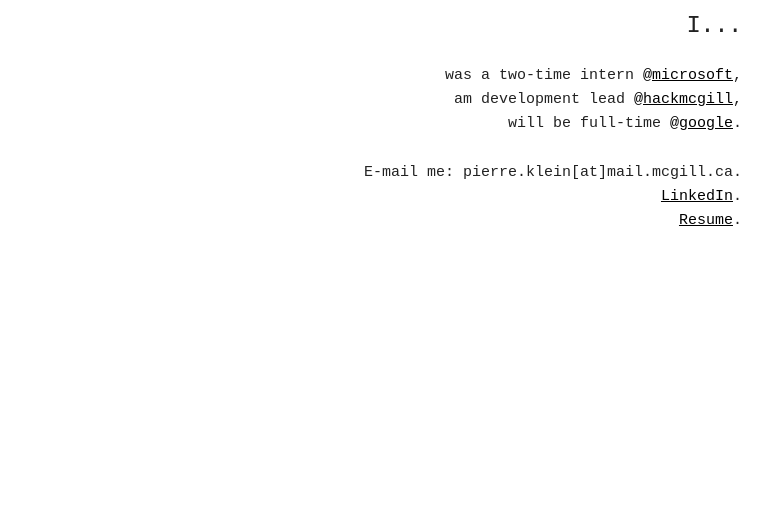
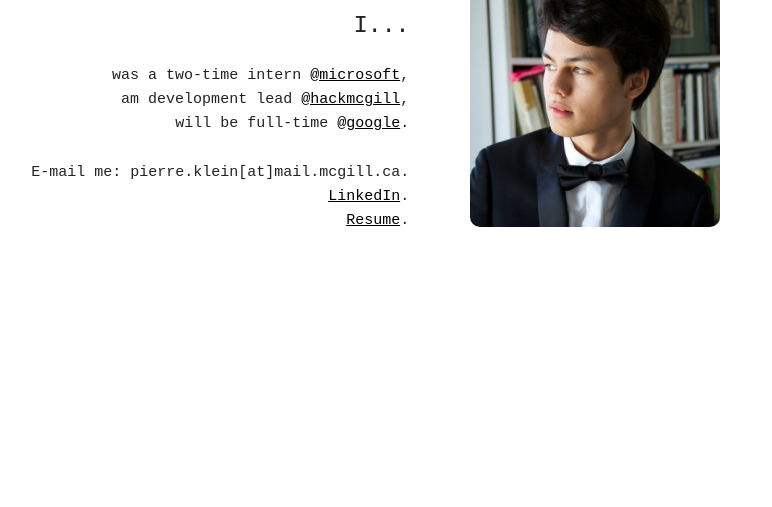
Before and after one commit to pierreTklein/pierreTklein.github.io, a plain HTML site: page index.html in a window 1280 px wide. Shown: the part 293-800 px from the top of the page, without its empty margins (378-1150 px from the left). Drawn offline with Linux system fonts and the light colour scheme.

Commit message:
add picture

```diff
--- /dev/null
+++ b/css/custom.css
@@ -0,0 +1,18 @@
+.me {
+    width: 250px;
+    height: 280px;
+    object-fit: cover;
+    object-position: 100% 15%;
+    border-radius: 10px;
+    display: block;
+    margin: auto;
+}
+.me_container {
+    margin-top: 5%;
+}
+
+@media (min-width: 750px) {
+    .me_container {
+        margin-top: 25%;
+    }
+}
--- a/index.html
+++ b/index.html
@@ -21,6 +21,7 @@
   –––––––––––––––––––––––––––––––––––––––––––––––––– -->
   <link rel="stylesheet" href="css/normalize.css">
   <link rel="stylesheet" href="css/skeleton.css">
+  <link rel="stylesheet" href="css/custom.css">
 
   <!-- Favicon
   –––––––––––––––––––––––––––––––––––––––––––––––––– -->
@@ -33,7 +34,7 @@
   –––––––––––––––––––––––––––––––––––––––––––––––––– -->
   <div class="container">
     <div class="row">
-      <div class="column" style="margin-top: 25%; text-align: right">
+        <div class="two-thirds column" style="margin-top: 25%; text-align: right">
         <h4>Pierre Theo Klein</h4>
         <h5>I...</h5>
         <p>
@@ -47,6 +48,9 @@
            <a href="docs\Pierre_Theo_Klein_F18.pdf">Resume</a>.
          </p>
       </div>
+      <div class="one-third column me_container">
+        <img class="me" src="images\me.jpg"/>
+      </div>
     </div>
   </div>
 
```
Also changed, not shown: css/skeleton.css (+4 -4 lines), images/me.jpg (added).
